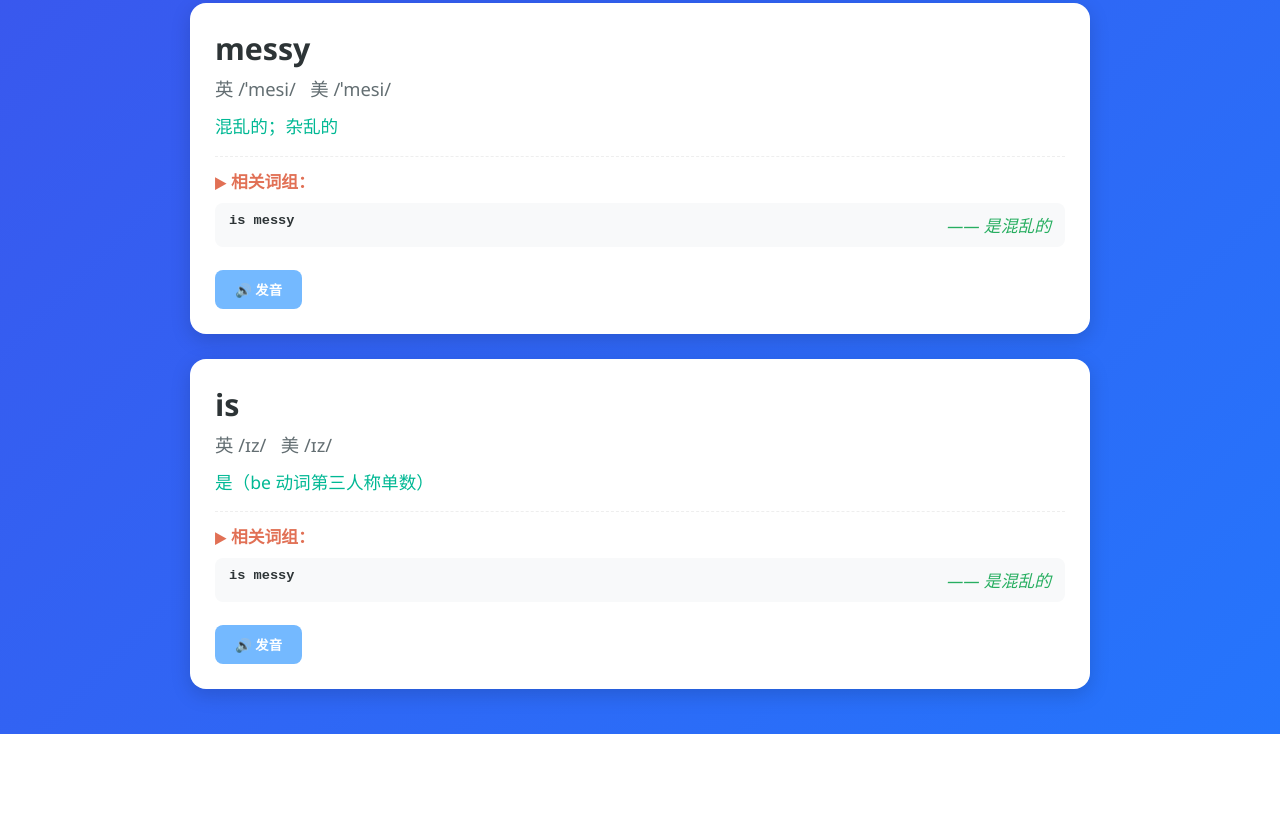
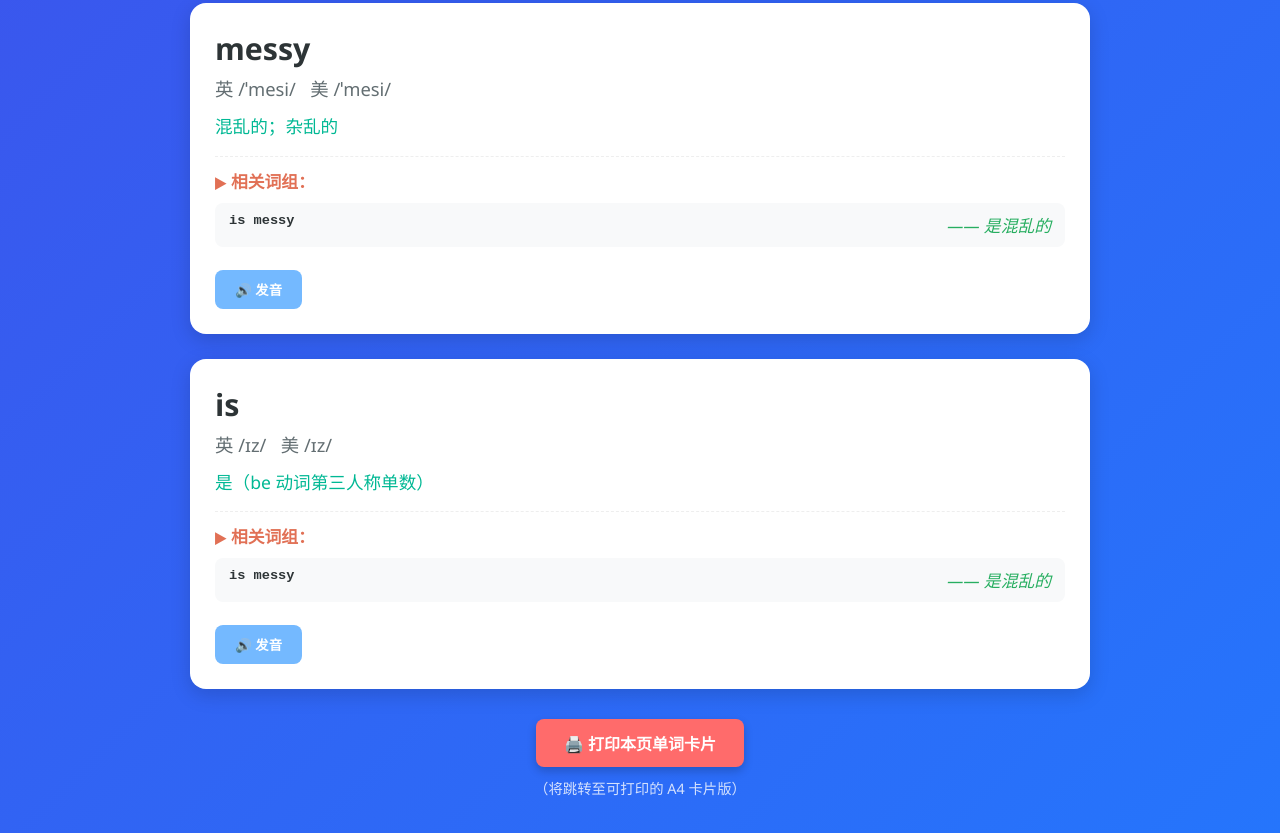
Before and after one commit to msqdla/LaiLai-English, a plain HTML site: page index.html in a window 1280 px wide. Shown: the part 4963-5796 px from the top of the page. Before the commit the page ends 5697 px from the top, so only its background shows below. Drawn offline with Linux system fonts and the light colour scheme.

Commit message:
Update index.html

```diff
--- a/index.html
+++ b/index.html
@@ -130,6 +130,32 @@
     .pronounce-btn:hover {
       background: #0984e3;
     }
+
+    /* 打印链接样式 */
+    .print-link {
+      text-align: center;
+      margin-top: 30px;
+    }
+    .print-link a {
+      display: inline-block;
+      padding: 12px 28px;
+      background: #ff6b6b;
+      color: white;
+      text-decoration: none;
+      border-radius: 8px;
+      font-weight: bold;
+      box-shadow: 0 4px 10px rgba(0,0,0,0.2);
+      transition: background 0.3s;
+    }
+    .print-link a:hover {
+      background: #ff5252;
+    }
+    .print-link p {
+      color: #fff;
+      font-size: 0.9em;
+      margin-top: 10px;
+      opacity: 0.8;
+    }
   </style>
 </head>
 <body>
@@ -166,6 +192,12 @@
     <h2 style="color:white; text-align:center; margin-bottom:25px;">📚 单词、词组与翻译</h2>
 
     <div id="wordsContainer"></div>
+
+    <!-- 🖨️ 打印链接 -->
+    <div class="print-link">
+      <a href="001Print.html">🖨️ 打印本页单词卡片</a>
+      <p>（将跳转至可打印的 A4 卡片版）</p>
+    </div>
   </div>
 
   <script>
```
